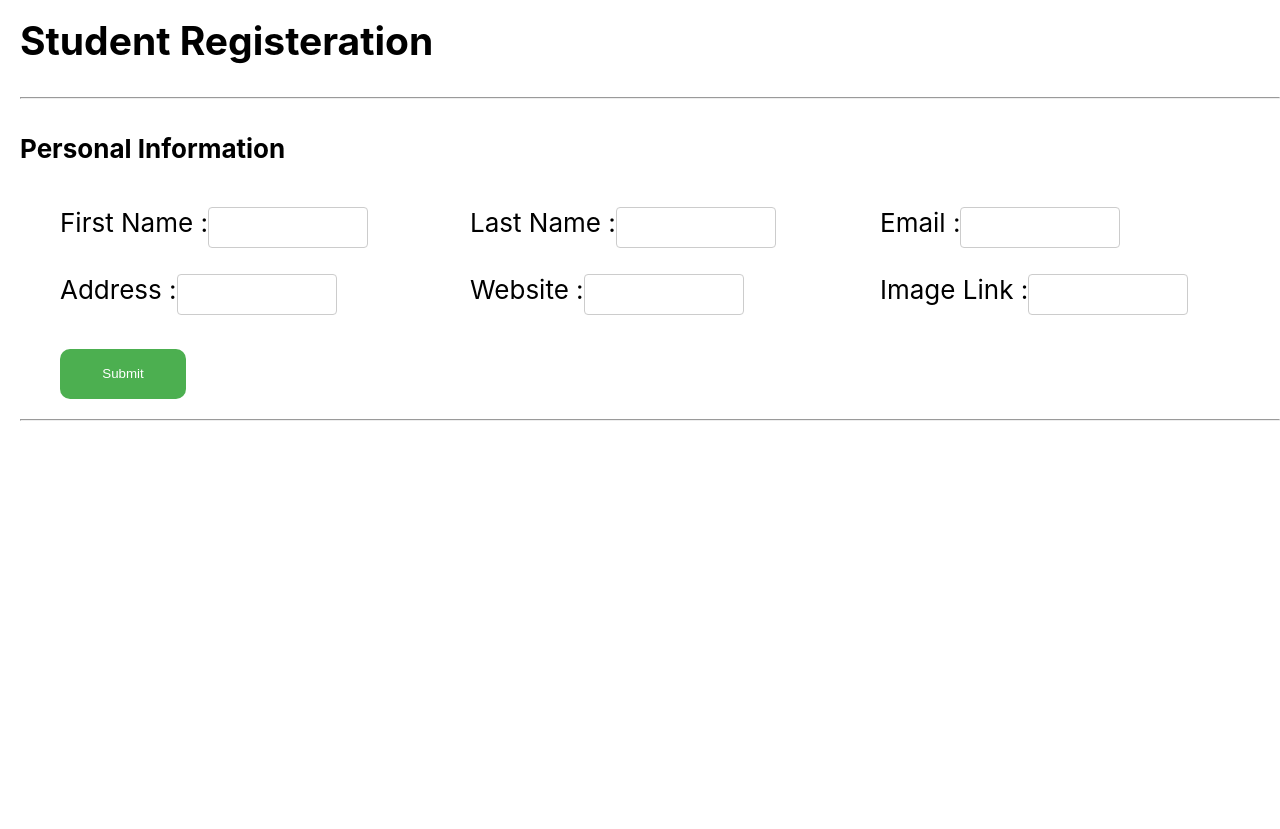
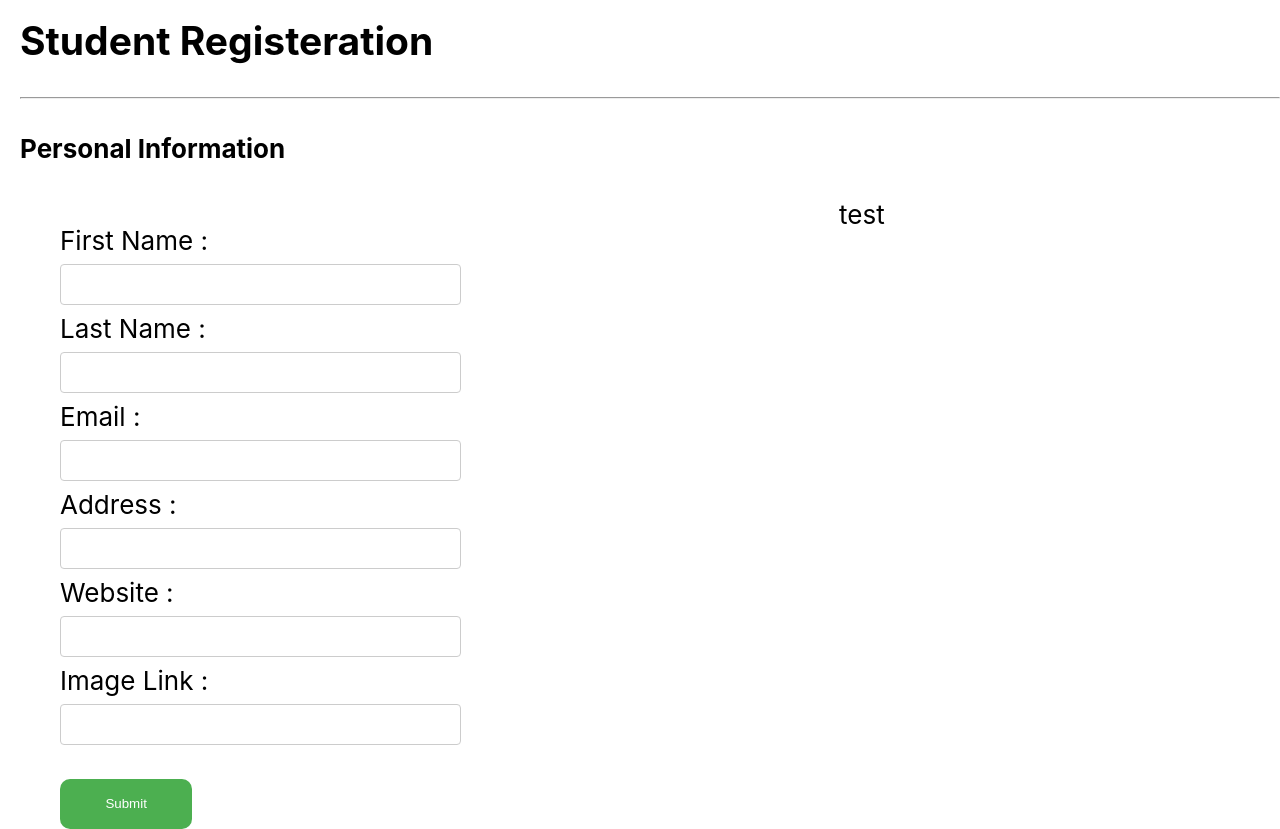
Before and after one commit to SohilaArafa/LGMVIP-Web, a React (Create React App) app in the folder task3/: page / in a window 1280 px wide. Before the commit the page ends 800 px from the top, so only its background shows below. Built offline with nearby package versions, Linux system fonts and the light colour scheme.

Commit message:
changes UI Hortizontically

```diff
--- a/task3/src/App.css
+++ b/task3/src/App.css
@@ -42,9 +42,5 @@ h2 {
 }
 ul {
   display: grid;
-  grid-template-columns: repeat(3, 1fr);
-  gap: 10px;
+  columns: 1;
 }
-label {
-  clear: both;
-}
--- a/task3/src/App.js
+++ b/task3/src/App.js
@@ -10,7 +10,9 @@ function App() {
         <hr />
         <h4>Personal Information</h4>
         <Input />
-        <hr style={{marginTop : 20}}/>
+        <div className='right'>
+          test
+        </div>
       </header>
     </div>
   );
--- a/task3/src/components/Input.js
+++ b/task3/src/components/Input.js
@@ -29,7 +29,7 @@ const handleSubmit = () => {
 }
 
   return (
-    <div>
+    <div className='left'>
       <ul >
           <label className='label'>
             First Name :
--- a/task3/src/index.css
+++ b/task3/src/index.css
@@ -13,7 +13,7 @@ code {
 }
 
 .input {
-  width: 40%;
+  width: 100%;
   padding: 12px 20px;
   margin: 8px 0;
   border: 1px solid #ccc;
@@ -26,9 +26,17 @@ code {
   border-radius: 10px;
   background-color: #4caf50;
   color: white;
-  width: 10%;
+  width: 30%;
   height: 50px;
   display: inline;
   border: none;
   margin-left: 40px;
 }
+.left {
+  float: left;
+  width: 35%;
+}
+.right {
+  width: 35%;
+  float: right;
+}
```
